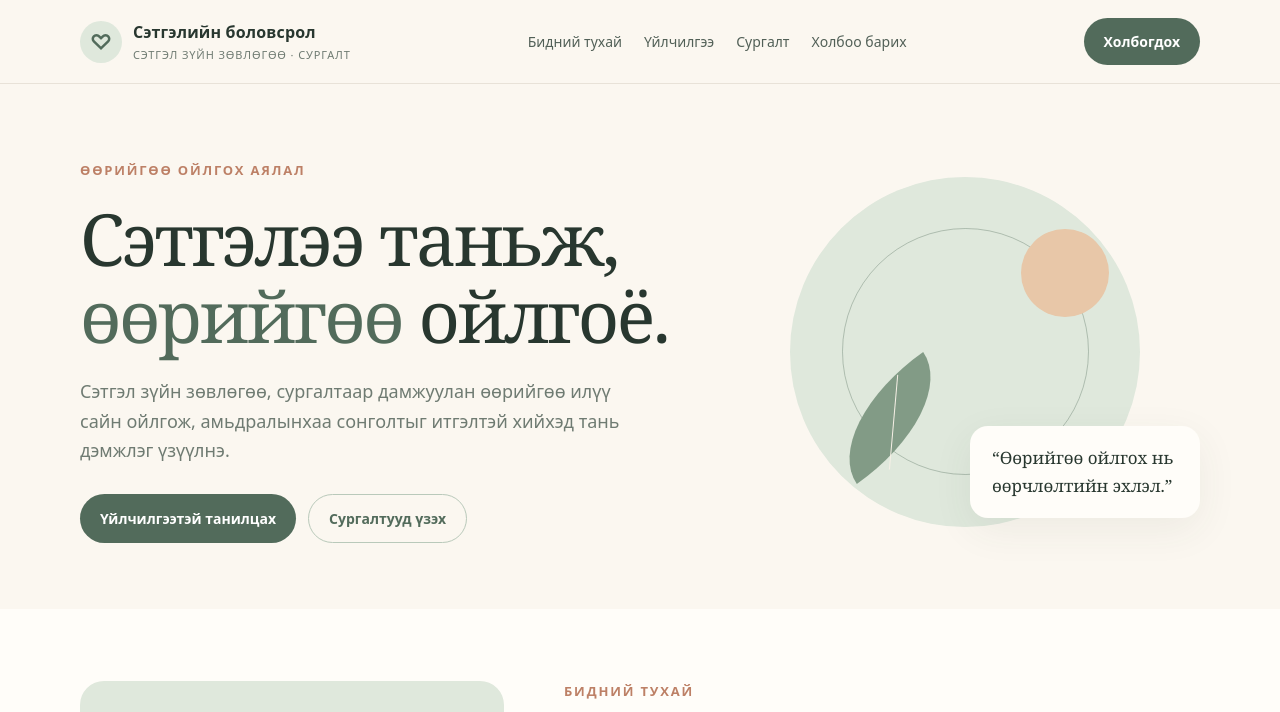
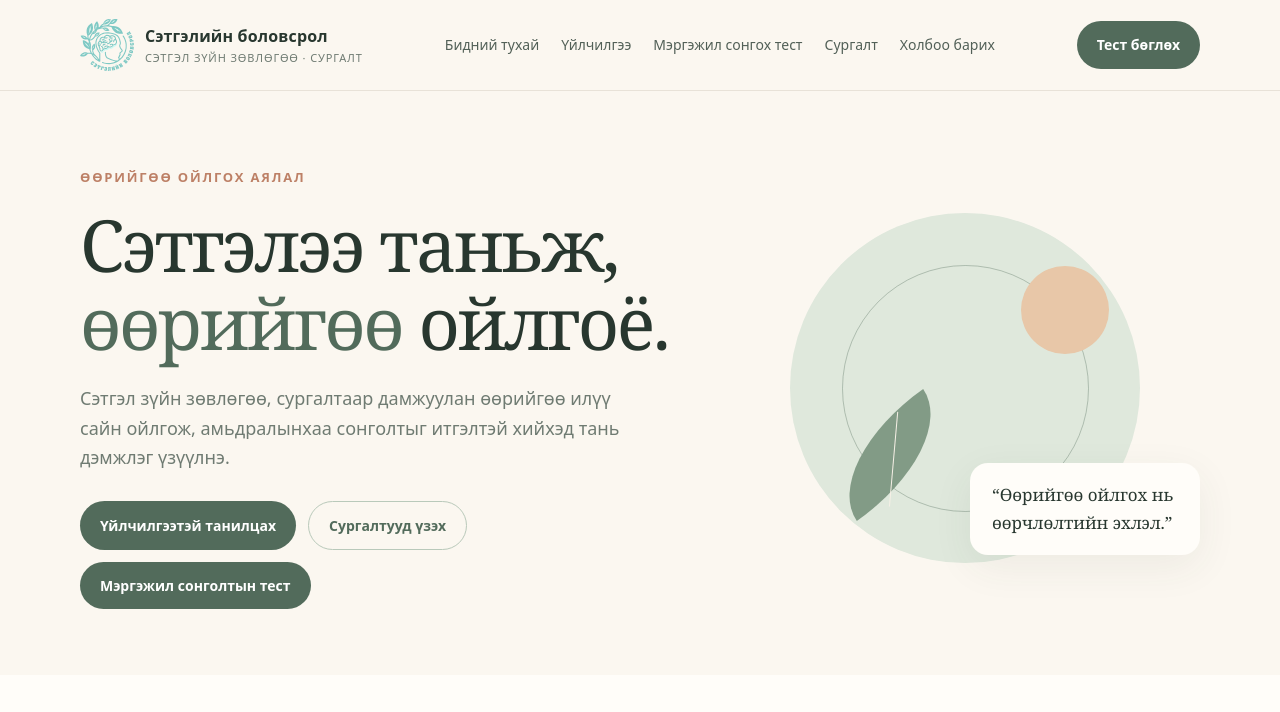
Before and after one commit to orhontuulbatlunaa-psychologist/Setgeliin-bolovsrol, a plain HTML site: page index.html in a window 1280 px wide. Shown: the top 712 px of the page. Drawn offline with Linux system fonts and the light colour scheme.

Commit message:
feat: link career guidance assessment from homepage

```diff
--- a/index.html
+++ b/index.html
@@ -20,6 +20,7 @@
     .brand{display:flex;align-items:center;gap:11px;font-weight:750;letter-spacing:.01em}
     .mark{width:42px;height:42px;border-radius:50%;display:grid;place-items:center;background:var(--sage);color:var(--sage-dark);font-size:22px}
     .brand small{display:block;font-size:11px;font-weight:500;color:var(--muted);letter-spacing:.08em}
+    .brand-logo{width:54px;height:54px;object-fit:contain;flex:0 0 54px}
     nav{display:flex;gap:22px;align-items:center;font-size:14px;color:#526057}
     nav a:hover{color:var(--clay)}
     .nav-cta,.btn{display:inline-flex;align-items:center;justify-content:center;background:var(--sage-dark);color:white;border-radius:999px;padding:12px 20px;font-weight:650;font-size:14px;border:0;cursor:pointer}
@@ -83,16 +84,17 @@
   <header>
     <div class="wrap nav">
       <a class="brand" href="#home">
-        <span class="mark">♡</span>
+        <img class="brand-logo" src="assets/sb-logo.svg" alt="Сэтгэлийн боловсрол лого">
         <span>Сэтгэлийн боловсрол<small>СЭТГЭЛ ЗҮЙН ЗӨВЛӨГӨӨ · СУРГАЛТ</small></span>
       </a>
       <nav aria-label="Үндсэн цэс">
         <a href="#about">Бидний тухай</a>
         <a href="#services">Үйлчилгээ</a>
+        <a href="career-test/">Мэргэжил сонгох тест</a>
         <a href="#training">Сургалт</a>
         <a href="#contact">Холбоо барих</a>
       </nav>
-      <a class="nav-cta" href="#contact">Холбогдох</a>
+      <a class="nav-cta" href="career-test/">Тест бөглөх</a>
     </div>
   </header>
 
@@ -106,6 +108,7 @@
           <div class="hero-actions">
             <a class="btn" href="#services">Үйлчилгээтэй танилцах</a>
             <a class="btn secondary" href="#training">Сургалтууд үзэх</a>
+            <a class="btn" href="career-test/">Мэргэжил сонголтын тест</a>
           </div>
         </div>
         <div class="hero-art" aria-hidden="true">
```
